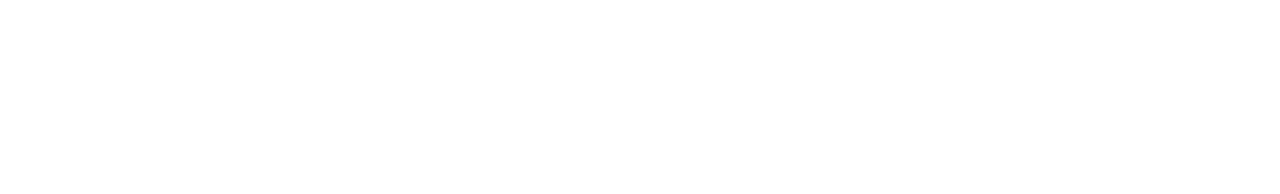
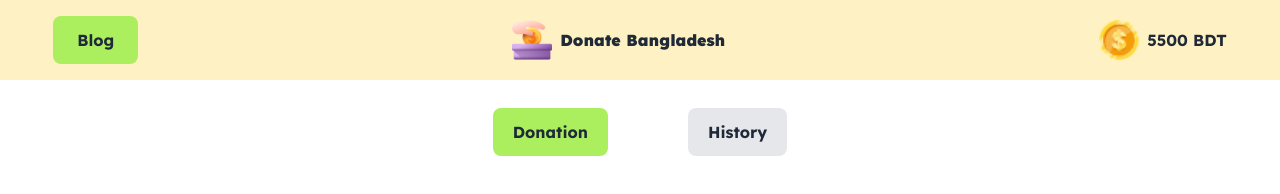
Before and after one commit to Hridoykhan4/DOM_6-Donate_Bangladesh-, a plain HTML site: page index.html in a window 1280 px wide. Drawn offline with nearby package versions, Linux system fonts and the light colour scheme.

Commit message:
Button Added

```diff
--- a/index.html
+++ b/index.html
@@ -1,11 +1,79 @@
 <!DOCTYPE html>
 <html lang="en">
-<head>
-    <meta charset="UTF-8">
-    <meta name="viewport" content="width=device-width, initial-scale=1.0">
+  <head>
+    <meta charset="UTF-8" />
+    <meta name="viewport" content="width=device-width, initial-scale=1.0" />
     <title>Document</title>
-</head>
-<body>
 
-</body>
+    <!-- Tailwind And DaisyUI Link -->
+    <link
+      href="https://cdn.jsdelivr.net/npm/daisyui@4.12.14/dist/full.min.css"
+      rel="stylesheet"
+      type="text/css"
+    />
+    <script src="https://cdn.tailwindcss.com"></script>
+
+    <script>
+      tailwind.config = {
+        theme: {
+          extend: {
+            colors: {
+              clifford: "#da373d",
+              "btn-color": "#ABEF5F",
+            },
+          },
+        },
+      };
+    </script>
+
+    <style>
+      .font-lexend {
+        font-family: "Lexend", sans-serif;
+      }
+    </style>
+
+    <!-- Google Fonts Link -->
+    <link rel="preconnect" href="https://fonts.googleapis.com" />
+    <link rel="preconnect" href="https://fonts.gstatic.com" crossorigin />
+    <link
+      href="https://fonts.googleapis.com/css2?family=Lexend:wght@100..900&display=swap"
+      rel="stylesheet"
+    />
+  </head>
+  <body class="font-lexend">
+    <header class="bg-amber-200 bg-opacity-50 py-4">
+      <nav class="w-11/12 mx-auto flex justify-between items-center">
+        <div>
+          <button class="px-6 py-3 font-bold rounded-lg bg-btn-color">
+            Blog
+          </button>
+        </div>
+        <div class="flex items-center gap-2 justify-center">
+          <img src="assets/logo.png" class="w-10" alt="" />
+          <p class="font-black">Donate Bangladesh</p>
+        </div>
+
+        <div class="flex items-center gap-2 justify-center">
+          <img src="assets/coin.png" class="w-10" alt="" />
+          <p class="font-bold"><span>5500</span> BDT</p>
+        </div>
+      </nav>
+    </header>
+
+    <main class="w-11/12 mx-auto mt-7 mb-2">
+      <!-- Button Segment -->
+      <div class="flex items-center justify-center gap-20">
+        <button class="bg-btn-color font-bold rounded-lg px-5 py-3">
+          Donation
+        </button>
+        <button class="bg-gray-200 font-bold rounded-lg px-5 py-3">
+          History
+        </button>
+        <!-- Button Segment End -->
+      </div>
+    </main>
+
+    <!-- JS -->
+    <script src="./scripts/utility.js"></script>
+  </body>
 </html>
--- /dev/null
+++ b/scripts/utility.js
@@ -0,0 +1,2 @@
+const html = document.getElementsByTagName('html')[0];
+html.setAttribute('data-theme', 'light');
```
Also changed, not shown: tailwind.config.js (added).
